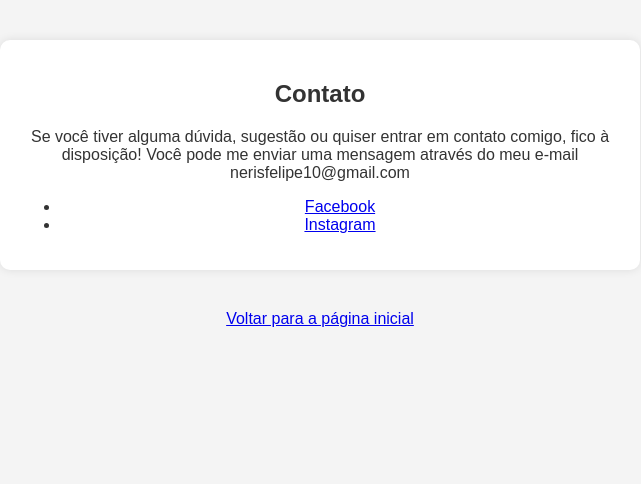
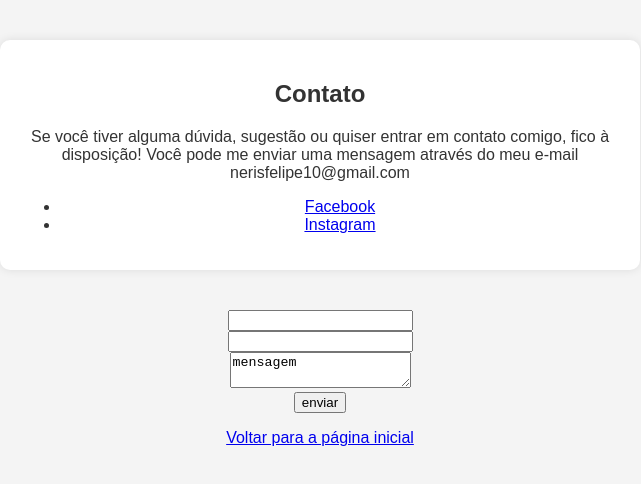
Before and after one commit to Fneris10/Atividade-html-e-css, a plain HTML site: page contact.html in a window 1280 px wide. Shown: the whole page, without its empty margins (320-961 px from the left). Drawn offline with Linux system fonts and the light colour scheme.

Commit message:
Update contact.html

```diff
--- a/contact.html
+++ b/contact.html
@@ -19,7 +19,16 @@
             <li><a href="https://www.instagram.com/f.neris05/" target="_blank">Instagram</a></li>
         </ul>
     </section>
+    <form>
+        <input type="text">
+        <br>
+        <input type="email">
+        <br>
+        <textarea>mensagem</textarea>
+        <br>
+        <button>enviar</button>
 
+    </form>
 
     <footer>
         <p><a href="index.html">Voltar para a página inicial</a></p>
```
